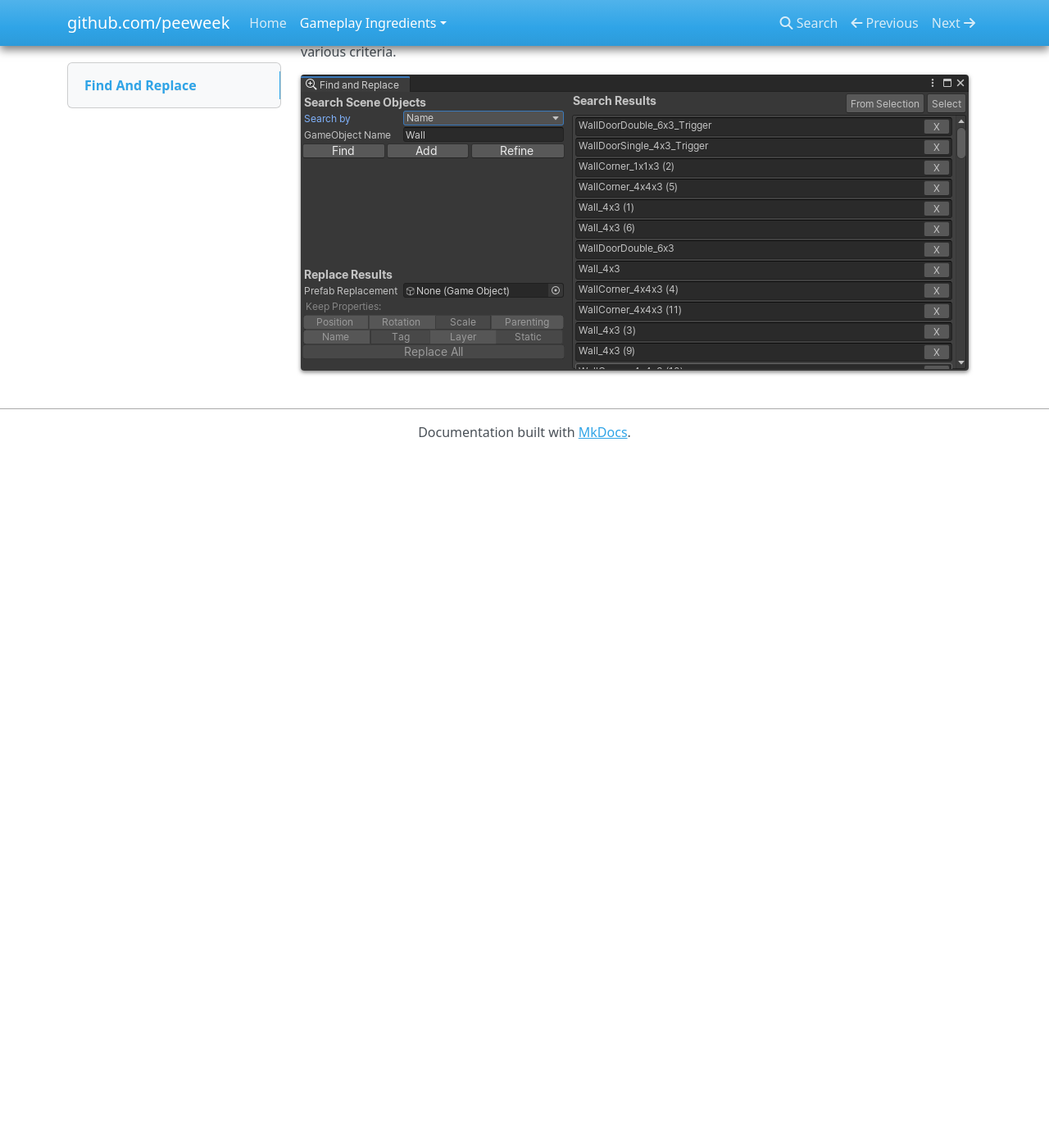
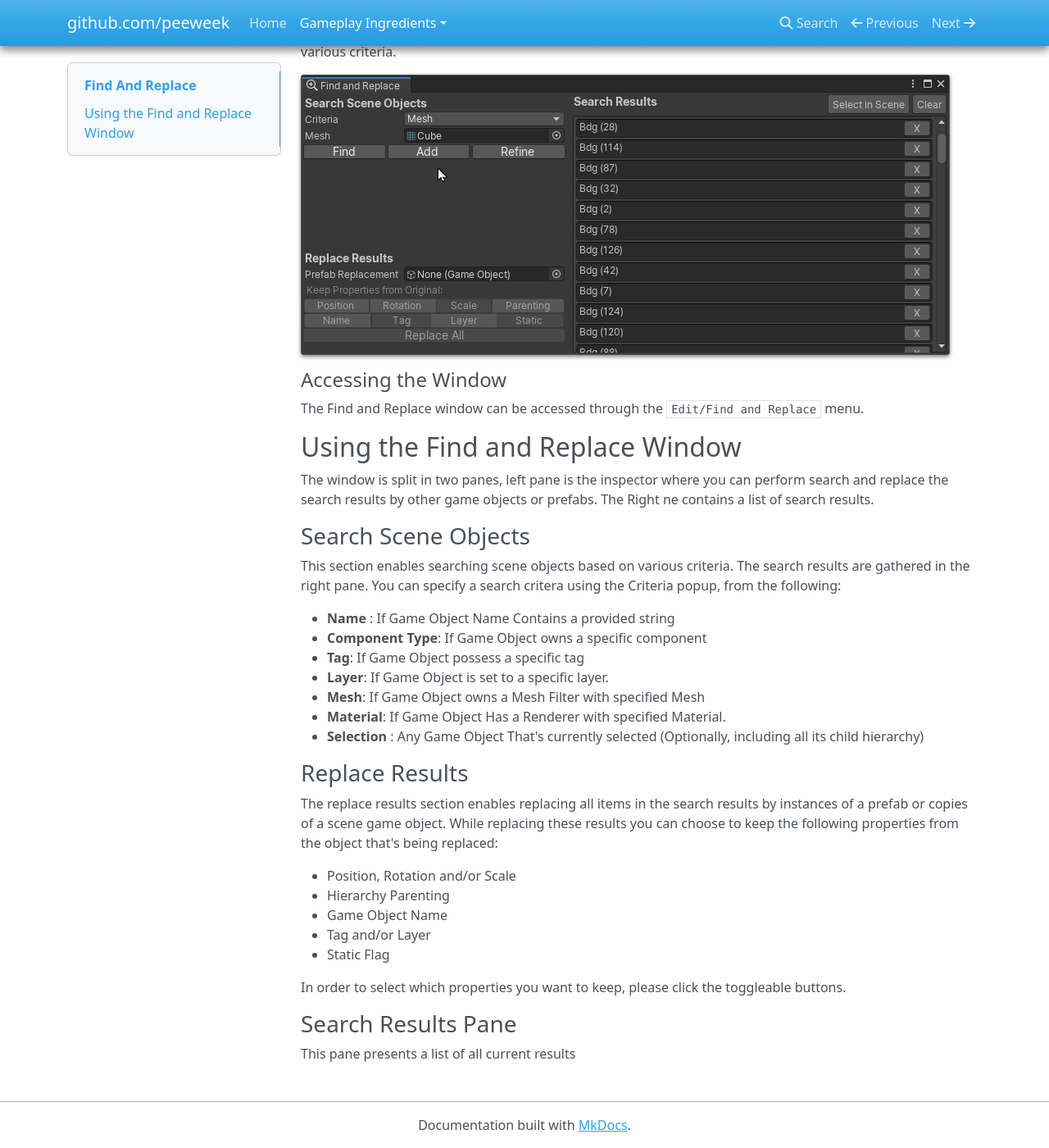
Before and after one commit to peeweek/documentation, an MkDocs documentation site: the page built from docs/gameplay-ingredients/find-and-replace.md, in a window 1280 px wide and 1400 px high, scrolled down 147 px. Shown: the whole window at 82% size. Built offline with MkDocs 1.6.1, drawn with Linux system fonts in a browser that asks for light colours; nearby versions of some CDN libraries; before the commit the page ends 900 px from its top, so only the background shows below that.

Commit message:
Reflected Changes from the FInd and Replace window

```diff
--- a/docs/gameplay-ingredients/find-and-replace.md
+++ b/docs/gameplay-ingredients/find-and-replace.md
@@ -5,3 +5,39 @@
 Find And Replace is a Window that enables searching, refining and/or append to search result list based on various criteria.
 
 ![Find and Replace](images/find-and-replace.png)
+
+#### Accessing the Window
+
+The Find and Replace window can be accessed through the `Edit/Find and Replace` menu.
+
+## Using the Find and Replace Window
+
+The window is split in two panes, left pane is the inspector where you can perform search and replace the search results by other game objects or prefabs. The Right ne contains a list of search results.
+
+### Search Scene Objects
+
+This section enables searching scene objects based on various criteria. The search results are gathered in the right pane. You can specify a search critera using the Criteria popup, from the following:
+
+* **Name** : If Game Object Name Contains a provided string
+* **Component Type**: If Game Object owns a specific component
+* **Tag**: If Game Object possess a specific tag
+* **Layer**: If Game Object is set to a specific layer.
+* **Mesh**: If Game Object owns a Mesh Filter with specified Mesh
+* **Material**: If Game Object Has a Renderer with specified Material.
+* **Selection** : Any Game Object That's currently selected (Optionally, including all its child hierarchy)
+
+### Replace Results
+
+The replace results section enables replacing all items in the search results by instances of a prefab or copies of a scene game object. While replacing these results you can choose to keep the following properties from the object that's being replaced:
+
+* Position, Rotation and/or Scale
+* Hierarchy Parenting
+* Game Object Name
+* Tag and/or Layer
+* Static Flag
+
+In order to select which properties you want to keep, please click the toggleable buttons.
+
+### Search Results Pane
+
+This pane presents a list of all current results
```
Also changed, not shown: docs/gameplay-ingredients/images/find-and-replace.png, docs/index.md (line endings or trailing spaces).
